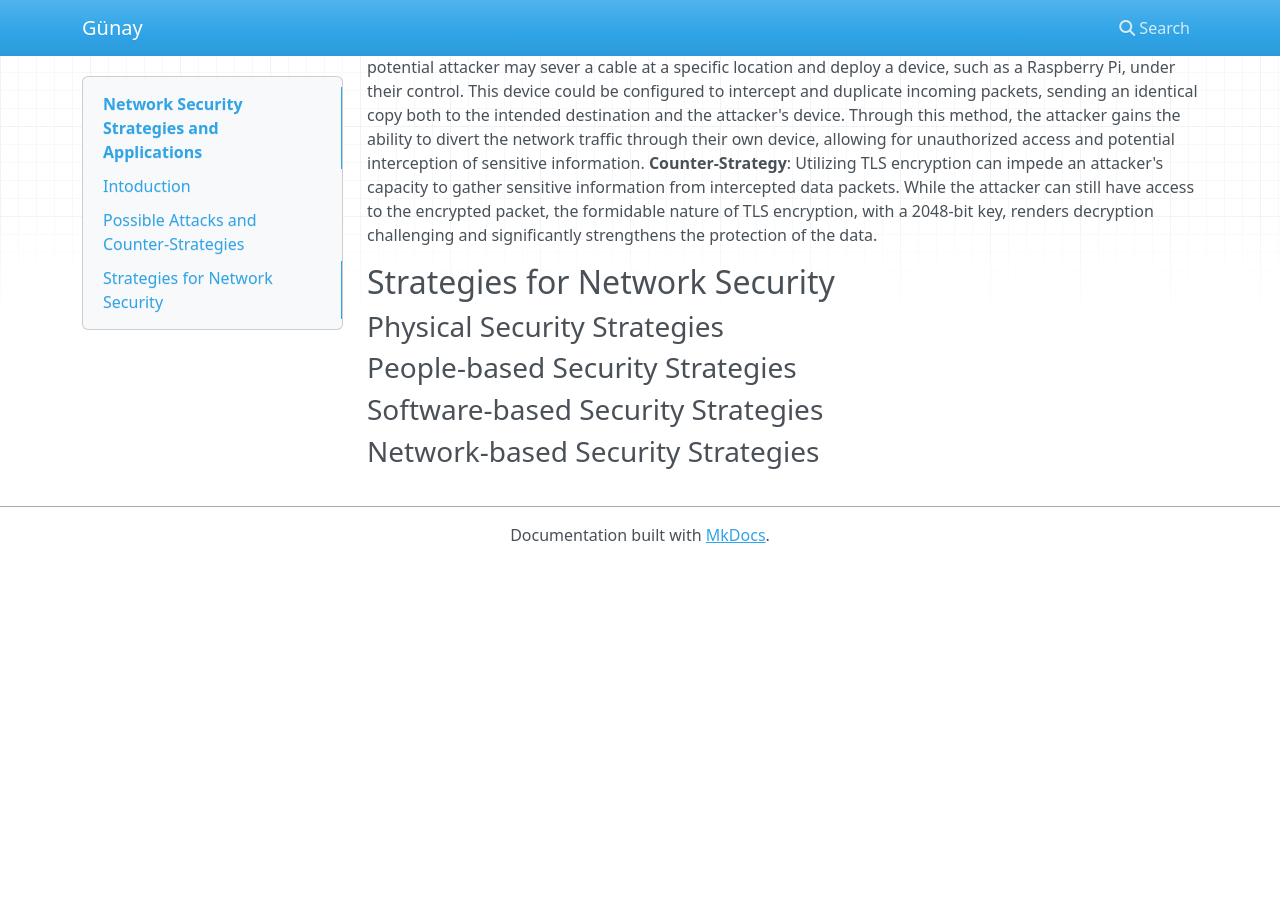
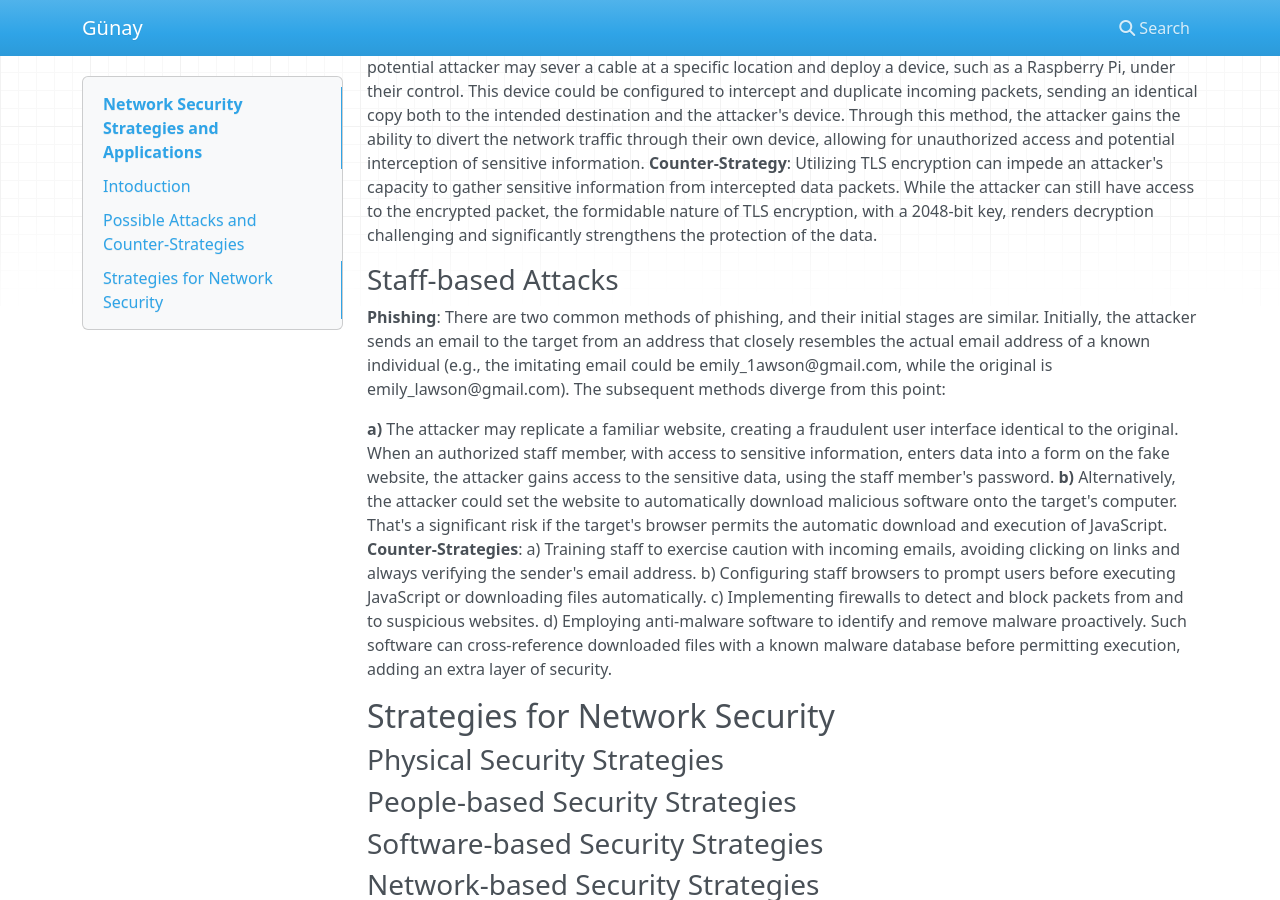
Before and after one commit to gunaykrgl/siber_guvenlik, an MkDocs documentation site: the page built from docs/index.md, in a window 1280 px wide and 900 px high, scrolled down 1283 px. Built offline with MkDocs 1.6.1, drawn with Linux system fonts in a browser that asks for light colours; nearby versions of some CDN libraries; before the commit the page ends 1846 px from its top, so only the background shows below that.

Commit message:
Add counter-strategies for staff-based attacks

```diff
--- a/docs/index.md
+++ b/docs/index.md
@@ -22,6 +22,18 @@ A potential attacker may sever a cable at a specific location and deploy a devic
 **Counter-Strategy**:
 Utilizing TLS encryption can impede an attacker's capacity to gather sensitive information from intercepted data packets. While the attacker can still have access to the encrypted packet, the formidable nature of TLS encryption, with a 2048-bit key, renders decryption challenging and significantly strengthens the protection of the data.
 
+### Staff-based Attacks
+**Phishing**:
+There are two common methods of phishing, and their initial stages are similar. Initially, the attacker sends an email to the target from an address that closely resembles the actual email address of a known individual (e.g., the imitating email could be emily_1awson@gmail.com, while the original is emily_lawson@gmail.com). The subsequent methods diverge from this point:
+
+**a)** The attacker may replicate a familiar website, creating a fraudulent user interface identical to the original. When an authorized staff member, with access to sensitive information, enters data into a form on the fake website, the attacker gains access to the sensitive data, using the staff member's password.
+**b)** Alternatively, the attacker could set the website to automatically download malicious software onto the target's computer. That's a significant risk if the target's browser permits the automatic download and execution of JavaScript.
+**Counter-Strategies**:
+a) Training staff to exercise caution with incoming emails, avoiding clicking on links and always verifying the sender's email address.
+b) Configuring staff browsers to prompt users before executing JavaScript or downloading files automatically.
+c) Implementing firewalls to detect and block packets from and to suspicious websites.
+d) Employing anti-malware software to identify and remove malware proactively. Such software can cross-reference downloaded files with a known malware database before permitting execution, adding an extra layer of security.
+
 ## Strategies for Network Security
 ### Physical Security Strategies
 ### People-based Security Strategies
```
